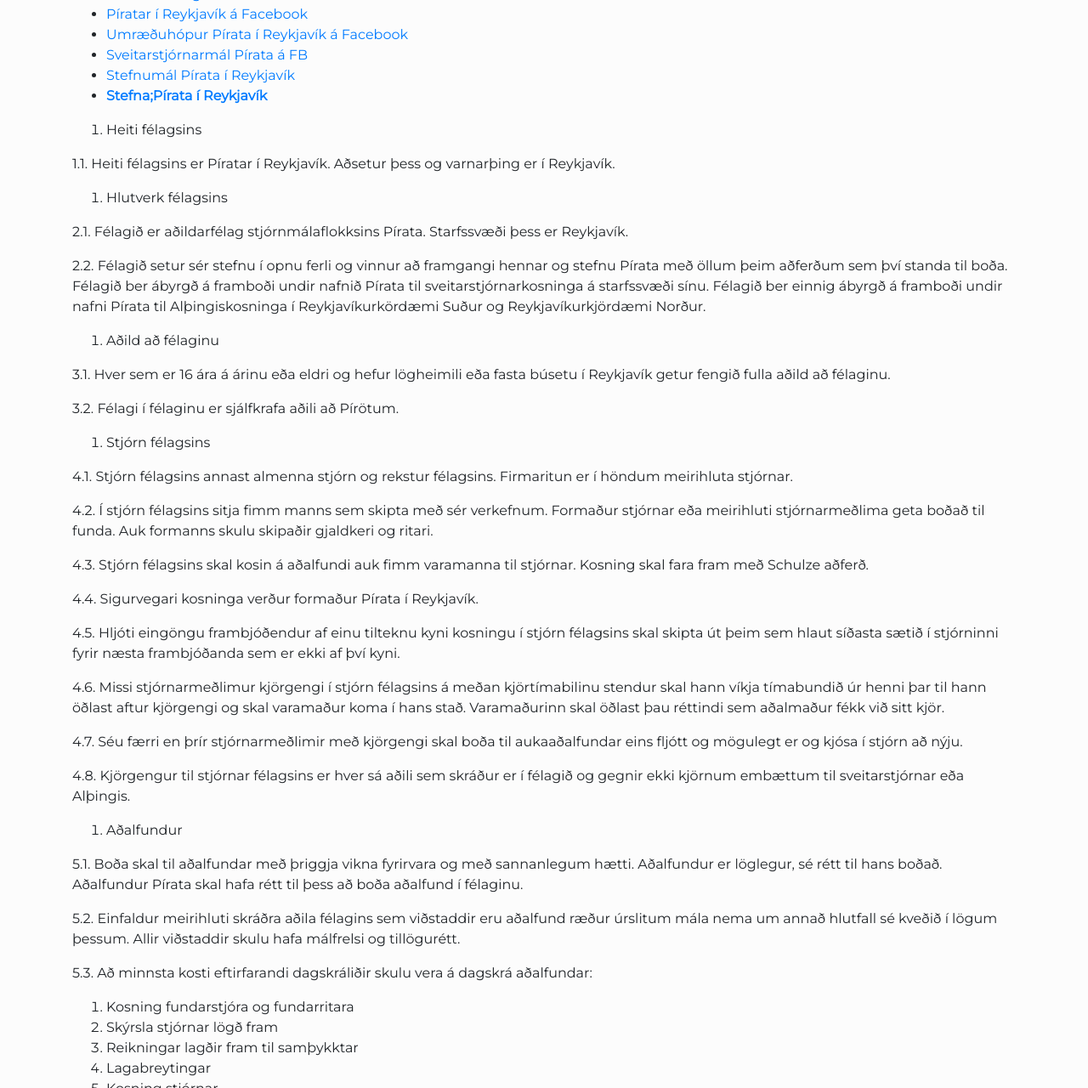
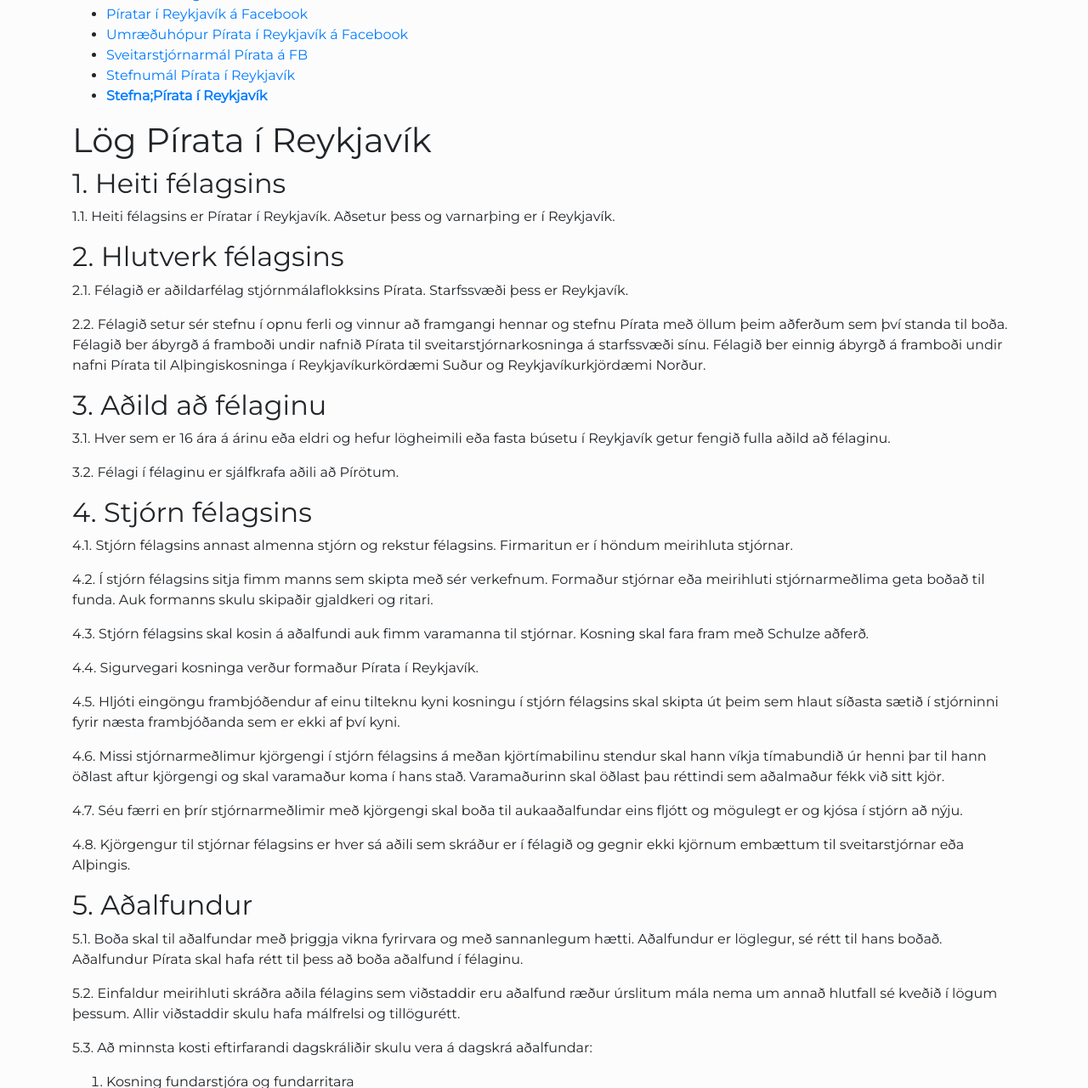
Before and after one commit to piratar/log.piratar.is, a Jekyll site: the page built from reykjavik.md, in a window 1280 px wide and 1400 px high, scrolled down 1258 px, cut to the strip 120-1400 px from the top of the window. Shown: the whole strip at 85% size. Built offline with Jekyll 4.4.1, drawn with Linux system fonts in a browser that asks for light colours; some of the changed text lies outside the part shown.

Commit message:
Update reykjavik.md

```diff
--- a/reykjavik.md
+++ b/reykjavik.md
@@ -39,25 +39,28 @@
 
 
 
-1. Heiti félagsins
+# Lög Pírata í Reykjavík
+
+
+## 1. Heiti félagsins
 
 1.1. Heiti félagsins er Píratar í Reykjavík. Aðsetur þess og varnarþing er í Reykjavík.
 
-2. Hlutverk félagsins
+## 2. Hlutverk félagsins
 
 2.1. Félagið er aðildarfélag stjórnmálaflokksins Pírata. Starfssvæði þess er Reykjavík.
 
 2.2. Félagið setur sér stefnu í opnu ferli og vinnur að framgangi hennar og stefnu Pírata með öllum þeim aðferðum sem því standa til boða. Félagið ber ábyrgð á framboði undir nafnið Pírata til sveitarstjórnarkosninga á starfssvæði sínu. Félagið ber einnig ábyrgð á framboði undir nafni Pírata til Alþingiskosninga í Reykjavíkurkördæmi Suður og Reykjavíkurkjördæmi Norður.
 
 
-3. Aðild að félaginu
+## 3. Aðild að félaginu
 
 3.1. Hver sem er 16 ára á árinu eða eldri og hefur lögheimili eða fasta búsetu í Reykjavík getur fengið fulla aðild að félaginu.
 
 3.2. Félagi í félaginu er sjálfkrafa aðili að Pírötum.
 
 
-4. Stjórn félagsins
+## 4. Stjórn félagsins
 
 4.1. Stjórn félagsins annast almenna stjórn og rekstur félagsins. Firmaritun er í höndum meirihluta stjórnar.
 
@@ -76,7 +79,7 @@
 4.8. Kjörgengur til stjórnar félagsins er hver sá aðili sem skráður er í félagið og gegnir ekki kjörnum embættum til sveitarstjórnar eða Alþingis.
 
 
-5. Aðalfundur
+## 5. Aðalfundur
 
 5.1. Boða skal til aðalfundar með þriggja vikna fyrirvara og með sannanlegum hætti. Aðalfundur er löglegur, sé rétt til hans boðað. Aðalfundur Pírata skal hafa rétt til þess að boða aðalfund í félaginu.
 
@@ -114,7 +117,7 @@
 5.8. Á aðalfundi skulu kosnir tveir skoðunarmenn reikninga.
 
 
-6. Lög, stefnumál og atkvæðagreiðslur
+## 6. Lög, stefnumál og atkvæðagreiðslur
 
 6.1. Félagið telst starfhæft svo lengi sem ekki meira en 18 mánuðir hafa liðið frá því að síðasti aðalfundur þess var haldinn og að auki séu engir kjörnir fulltrúar starfandi í embættum af hálfu félagsins.
 
@@ -137,7 +140,7 @@
 6.10. Stefna félagsins má aldrei ganga gegn grunnstefnu Pírata.
 
 
-7. Félagsfundur
+## 7. Félagsfundur
 
 7.1. Fundir félagsins skulu að jafnaði vera opnir öllum.
 
@@ -153,7 +156,7 @@
 7.5. Félagsfundi má eingöngu halda á starfssvæði félagsins nema brýn nauðsyn krefjist að félagsfundur fari fram utan þess.
 
 
-8. Framboð
+## 8. Framboð
 
 8.1. Ákvarðanir samkvæmt þessum kafla má taka með ákvörðun stjórnar eða með ályktun félagsfundar nema annað sé sérstaklega tilgreint. Staðfesta skal allar ályktanir félagsfunda í rafrænu kosningakerfi Pírata.
 
@@ -172,7 +175,7 @@
 8.8. Við framkvæmd kosninganna skal að öðru leyti fara eftir lögum Pírata um framboðslistakosningar.
 
 
-9. Ágreiningur
+## 9. Ágreiningur
 
 9.1. Ágreining um túlkun laga þessara og grunnstefnu Pírata má bera undir úrskurðarnefnd Pírata. Um starfshætti úrskurðarnefndar Pírata fer eftir hennar eigin reglum sem og lögum Pírata og grunnstefnu. Til hennar má einnig áfrýja ákvörðunum fundarstjóra og stjórnar félagsins er varðar formskilyrði.
 
@@ -181,7 +184,7 @@
 9.3 Sé misræmi milli þessara laga og laga Pírata skulu lög Pírata gilda.
 
 
-10. Innkoma og rekstraratriði
+## 10. Innkoma og rekstraratriði
 
 10.1. Félaginu er heimilt að safna og taka á móti styrkjum ásamt því að stunda sölu á vörum og þjónustu eftir því sem landslög leyfa.
 
@@ -192,7 +195,7 @@
 10.4. Skipti félagið starfsemi sinni frekar skal framkvæmdaráði Pírata gerð grein fyrir þeirri skiptingu að því leyti sem hún hefur áhrif á félagaskráningu.
 
 
-11. Slit félagsins
+## 11. Slit félagsins
 
 11.1. Á félagsfundi skv. 7. kafla má bera upp tillögu um slit félagsins. Hún skal eingöngu afgreidd hafi hún verið tilkynnt í fundarboði. Samþykki aukinn meirihluti viðstaddra fundarmanna tillöguna skal kosið um hana í rafrænu kosningakerfi Pírata í 7 sólarhringa þar sem þarf aukinn meirihluta greiddra atkvæða til að slitin skoðist samþykkt.
 
```
